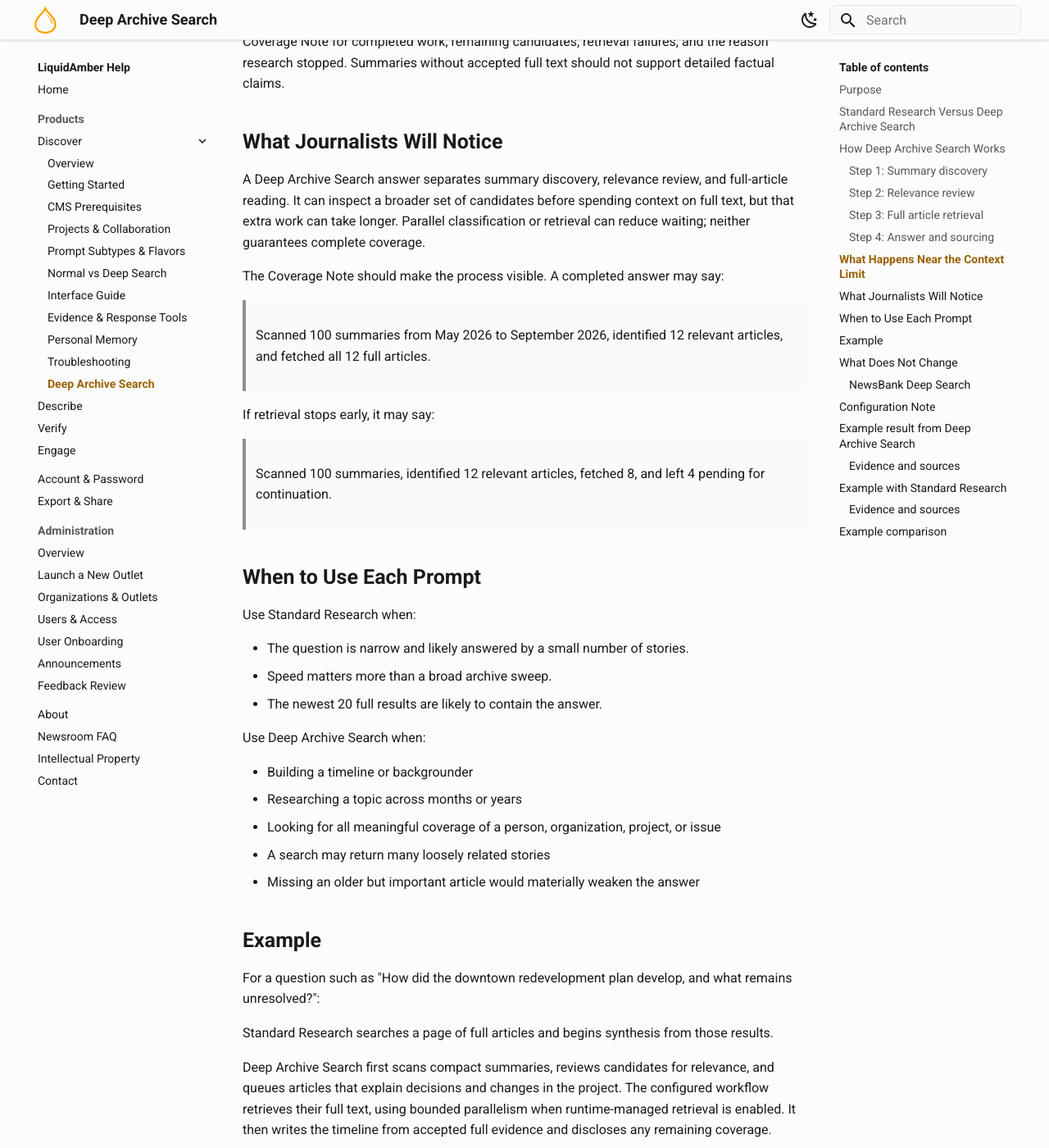
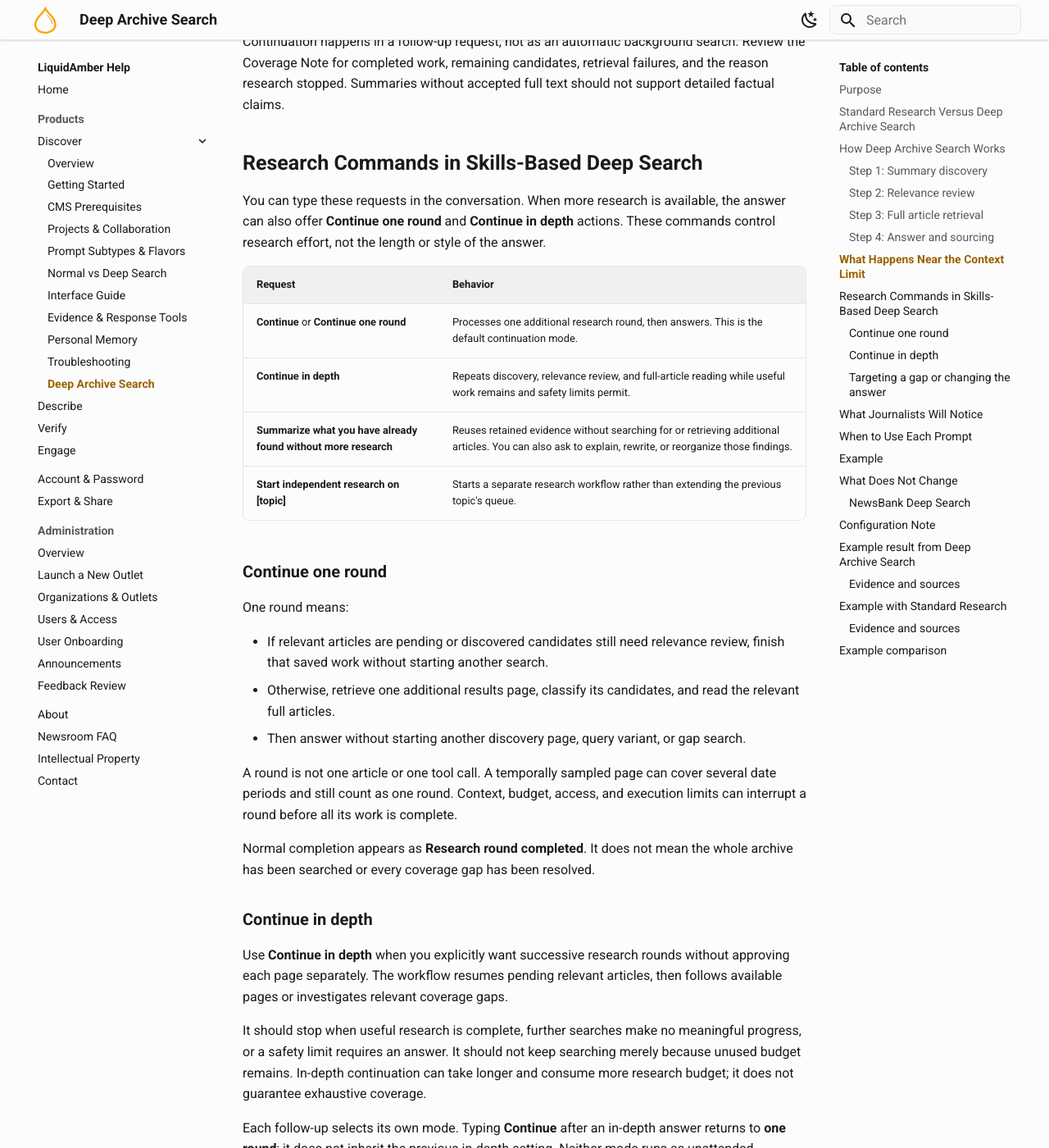
Before and after one commit to benoitmarsot/codechat-help, an MkDocs documentation site: the page built from docs/discover-local-two-step-journalist-guide.md, in a window 1280 px wide and 1400 px high, scrolled down 3589 px. Shown: the whole window at 82% size. Built offline with MkDocs 1.6.1 and Material for MkDocs 9.7.7, drawn with Linux system fonts in a browser that asks for light colours; some of the changed text lies outside the part shown.

Commit message:
Add distinct continue and continue in depth.

```diff
--- a/docs/discover-local-two-step-journalist-guide.md
+++ b/docs/discover-local-two-step-journalist-guide.md
@@ -52,7 +52,10 @@ Each result contains enough information for triage:
 - Image URL, when available
 - A unique article identifier
 
-The assistant reviews additional summary pages while relevant coverage continues to appear. Batch sizes depend on the connected integration.
+The assistant can review additional summary pages when more evidence is needed.
+In Skills-based continuation, the selected command determines whether it processes
+one round or keeps researching across multiple rounds. Batch sizes depend on the
+connected integration.
 
 You can ask a natural-language question with a topic, place, and time range. The assistant adapts the search terms and date filters to the connected archive.
 
@@ -119,12 +122,73 @@ It then:
 3. Reports how many relevant articles were identified and fetched.
 4. Reports how many relevant articles remain pending.
 5. Offers explicit continuation when the configured workflow supports it.
-6. On continuation, works through the pending queue before expanding discovery.
+6. On continuation, resumes pending work within the selected continuation mode.
 
 Continuation happens in a follow-up request, not as an automatic background
 search. Review the Coverage Note for completed work, remaining candidates,
 retrieval failures, and the reason research stopped. Summaries without accepted
 full text should not support detailed factual claims.
+
+## Research Commands in Skills-Based Deep Search
+
+You can type these requests in the conversation. When more research is available,
+the answer can also offer **Continue one round** and **Continue in depth** actions.
+These commands control research effort, not the length or style of the answer.
+
+| Request | Behavior |
+|---|---|
+| **Continue** or **Continue one round** | Processes one additional research round, then answers. This is the default continuation mode. |
+| **Continue in depth** | Repeats discovery, relevance review, and full-article reading while useful work remains and safety limits permit. |
+| **Summarize what you have already found without more research** | Reuses retained evidence without searching for or retrieving additional articles. You can also ask to explain, rewrite, or reorganize those findings. |
+| **Start independent research on [topic]** | Starts a separate research workflow rather than extending the previous topic's queue. |
+
+### Continue one round
+
+One round means:
+
+- If relevant articles are pending or discovered candidates still need relevance
+  review, finish that saved work without starting another search.
+- Otherwise, retrieve one additional results page, classify its candidates, and
+  read the relevant full articles.
+- Then answer without starting another discovery page, query variant, or gap search.
+
+A round is not one article or one tool call. A temporally sampled page can cover
+several date periods and still count as one round. Context, budget, access, and
+execution limits can interrupt a round before all its work is complete.
+
+Normal completion appears as **Research round completed**. It does not mean the
+whole archive has been searched or every coverage gap has been resolved.
+
+### Continue in depth
+
+Use **Continue in depth** when you explicitly want successive research rounds
+without approving each page separately. The workflow resumes pending relevant
+articles, then follows available pages or investigates relevant coverage gaps.
+
+It should stop when useful research is complete, further searches make no
+meaningful progress, or a safety limit requires an answer. It should not keep
+searching merely because unused budget remains. In-depth continuation can take
+longer and consume more research budget; it does not guarantee exhaustive coverage.
+
+Each follow-up selects its own mode. Typing **Continue** after an in-depth answer
+returns to **one round**; it does not inherit the previous in-depth setting.
+Neither mode runs as unattended background research after the answer.
+
+### Targeting a gap or changing the answer
+
+A generic continuation resumes saved research; it does not promise to target a
+particular year. To focus the next request, state the scope explicitly, for example:
+
+> Investigate the missing 2026 council coverage.
+
+To change presentation without expanding the evidence, say:
+
+> Turn the existing findings into a timeline without doing more research.
+
+Review the Coverage Note to distinguish new articles read from previously
+retained evidence reused, pending candidates, and actual research interruptions.
+The commands above describe Skills-based workflows; legacy prompt-only projects
+may not enforce the same continuation boundaries.
 
 ## What Journalists Will Notice
 
```
Also changed, not shown: docs/discover-research-trails.md (+34 -0 lines).
